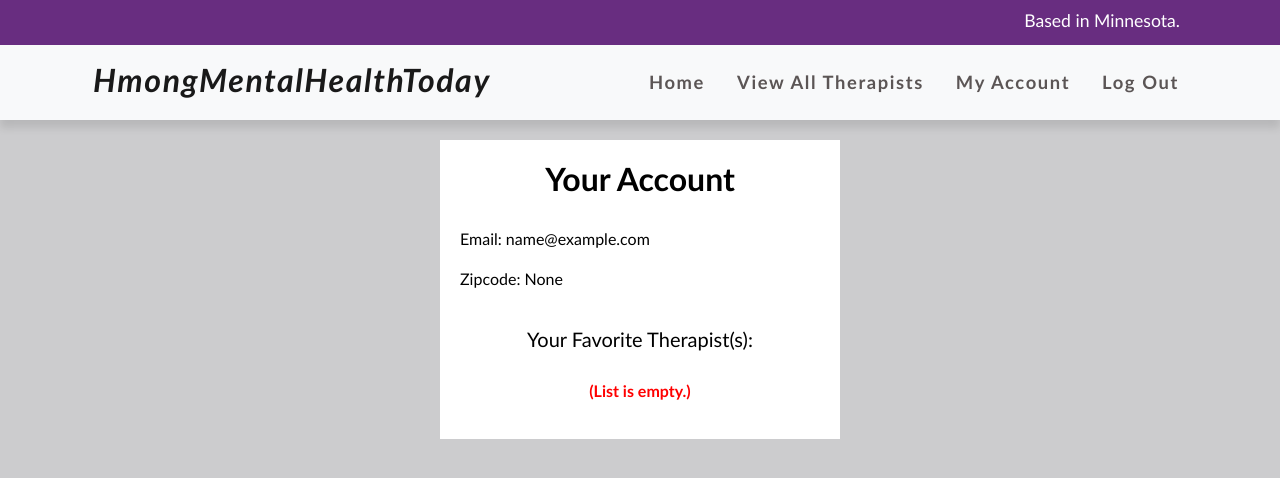
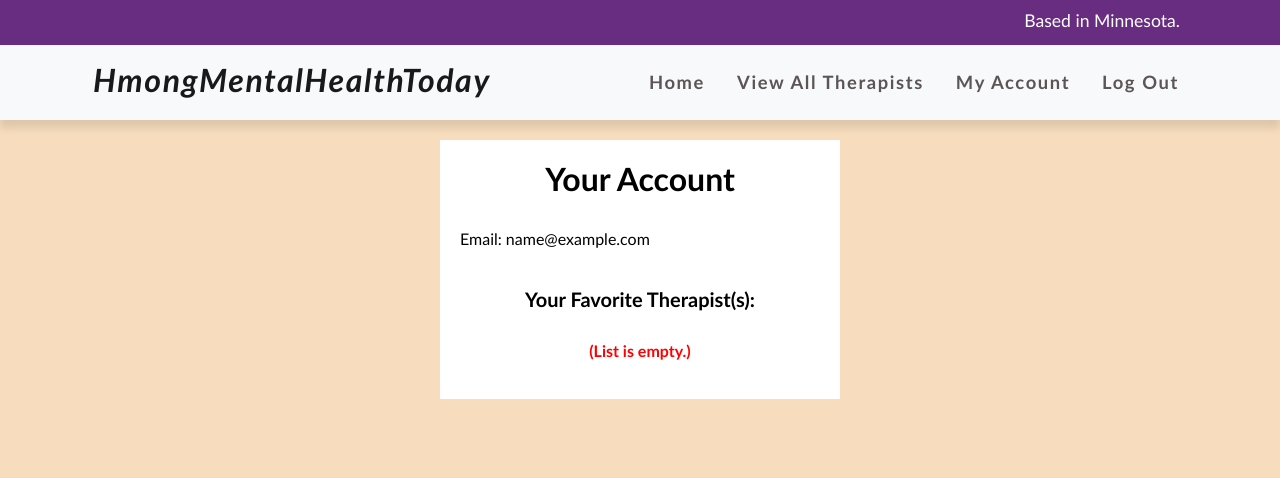
Before and after one commit to cvang1231/hmong-mentalhealth-today, a Flask app: page /user/1 in a window 1280 px wide. Shown: the top 478 px of the page. Run offline with Flask 2, Linux system fonts and the light colour scheme; the visitor is signed in with stand-in values (Sample User, id 1); data that the repository does not hold is empty; some libraries are stand-ins or nearby versions.

Commit message:
Removed user zipcode and cleaned up code.

```diff
--- a/crud.py
+++ b/crud.py
@@ -4,10 +4,10 @@ from model import db, User, Therapist, Favorite, connect_to_db
 
 
 ######################## Functions for user! ########################
-def create_user(email, password, zipcode):
+def create_user(email, password):
     """Create and return a new user."""
 
-    user = User(email=email, password=password, zipcode=zipcode)
+    user = User(email=email, password=password)
 
     db.session.add(user)
     db.session.commit()
--- a/model.py
+++ b/model.py
@@ -25,11 +25,11 @@ class User(db.Model):
     user_id = db.Column(db.Integer, autoincrement=True, primary_key=True, unique=True)
     email = db.Column(db.String(50), nullable=False, unique=True)
     password = db.Column(db.String(20), nullable=False)
-    zipcode = db.Column(db.Integer)
+    # zipcode = db.Column(db.Integer)
 
     def __repr__(self):
 
-        return f'<User user_id={self.user_id} email={self.email} zipcode={self.zipcode}>'
+        return f'<User user_id={self.user_id} email={self.email}>'
 
     def is_authenticated(self):
         return True
--- a/server.py
+++ b/server.py
@@ -143,12 +143,11 @@ def register_user():
 
     email = request.form.get('email')
     password = request.form.get('password')
-    zipcode = request.form.get('zipcode')
 
     user = crud.get_user_by_email(email)
 
     if user == None:
-        new_user = crud.create_user(email, password, zipcode)
+        new_user = crud.create_user(email, password)
         flash('Account created! You can now login.')
 
         return redirect('/login')
--- a/static/css/style.css
+++ b/static/css/style.css
@@ -1,6 +1,6 @@
 /*-- Body Reset --*/
 body {
-    background: #ccccce;
+    background: #f7dcbd;
     overflow-x: hidden;
     font-family: 'Optima', sans-serif;
     color: black;
@@ -90,7 +90,7 @@ body {
   }
   .modal-content {
     width: 450px;
-    height: 300px;
+    height: 250px;
     background-color: white;
     border-radius: 4px;
     text-align: center;
@@ -143,7 +143,7 @@ body {
    font-size: 1.5rem;
  }
  .therapist-header {
-   background: black;
+   background: rgb(0, 0, 0);
    height: auto;
    margin-bottom: 10px;
    padding: 20px;
--- a/templates/homepage.html
+++ b/templates/homepage.html
@@ -35,7 +35,7 @@
             <form action="/create_account" method=POST>
               <div>
                 <h5><b>Create Account</b></h5>
-                <p>Please enter an email, password, and zipcode</p>
+                <p>Please enter an email and password.</p>
               </div>
                 <div class="modal-input-form">
                   <label for="email">Email</label>
@@ -44,10 +44,6 @@
                     <div class="modal-input-form">
                       <label for="email">Password</label>
                       <input type="password" name="password" placeholder="password" id="password" required>
-                    </div>
-                    <div class="modal-input-form">
-                      <label for="email">Email</label>
-                      <input type="zipcode" name="zipcode" placeholder="zipcode" id="zipcode">
                     </div>
                     <input type="submit" value="Create Account">
             </form>
--- a/templates/user_details.html
+++ b/templates/user_details.html
@@ -9,14 +9,11 @@
     </div>
     <div class="main-container">
         <p>Email: {{ user.email }}</p>
-        <p>
-            Zipcode: {{ user.zipcode }}
-        </p>
     </div>
 </div>
 <div class="profile-card">
     <div class="fav-list">
-        <h5>Your Favorite Therapist(s):</h5>
+        <h5><b>Your Favorite Therapist(s):</b></h5>
     </div>
     <div class="main-container">
         {% if list_favs != "List is empty." %}
```
Also changed, not shown: 1 other file.
